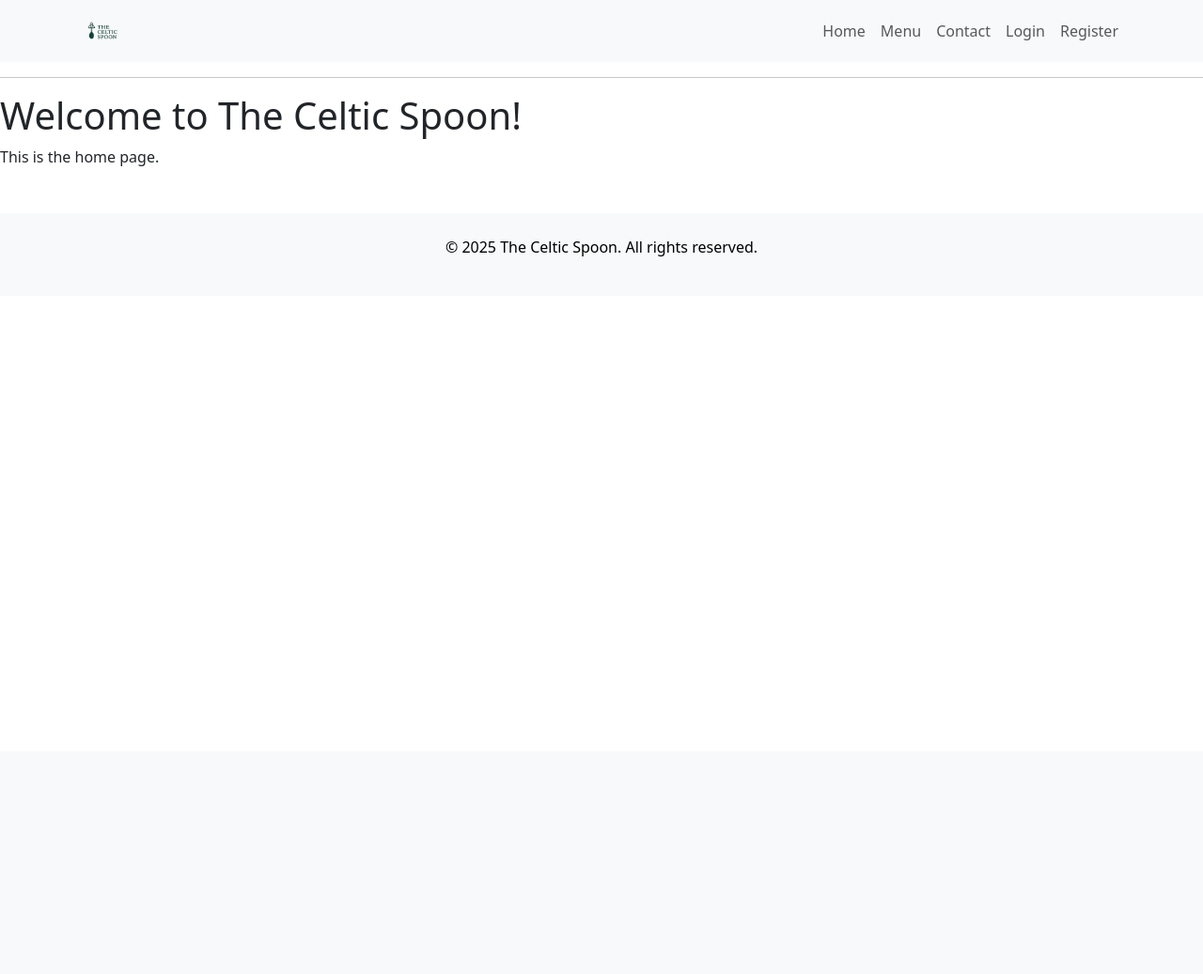
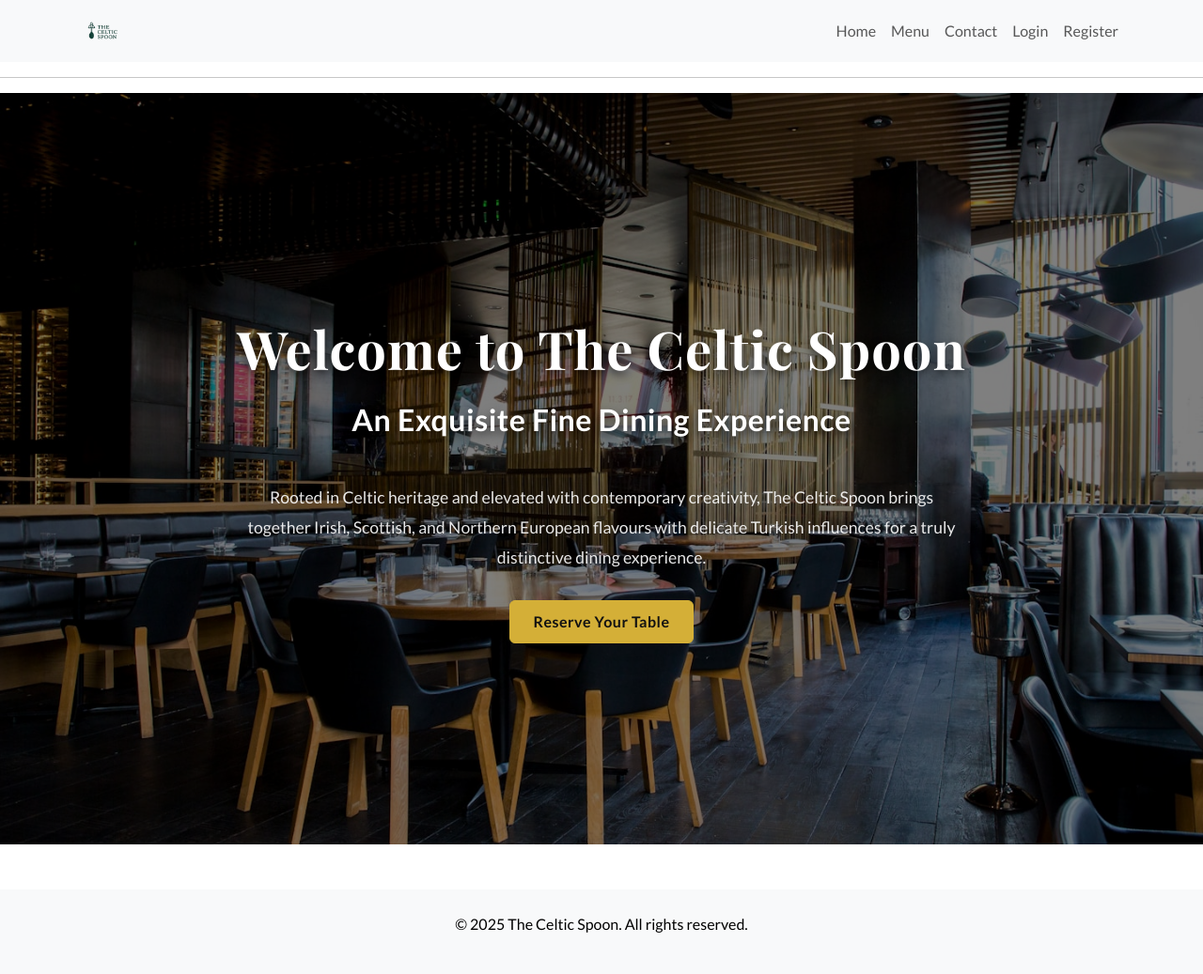
Before and after one commit to PDennise/the_celtic_spoon, a Django app: page / in a window 1280 px wide. Shown: the whole page at 94% size. Before the commit the page ends 273 px from the top, so only its background shows below. Run offline with Django 5.2, Linux system fonts and the light colour scheme.

Commit message:
Activate CSS, add Google Fonts, and implement styled hero section with background image, typography, and CTA

```diff
--- a/static/assets/style.css
+++ b/static/assets/style.css
@@ -1,3 +1,13 @@
+/* GLOBAL FONTS */
+
+/* Body: Readable, modern sans-serif */
+body {
+    font-family: 'Lato', sans-serif;
+    font-weight: 400;
+    line-height: 1.6;   /* Readable spacing */
+    color: #222;
+}
+
 /* Navbar container*/
 nav {
     background: #222;   /* Dark background for navbar */
@@ -66,3 +76,91 @@ nav {
 .dropdown-menu {
     position: absolute;
 }
+
+
+/* Hero Section */
+#hero {
+    background-image: url("../assets/images/hero_image_home.jpeg");
+    background-size: cover;                                         /* Ensures the image fully covers the hero area */
+    background-position: center;                                    /* Keeps image centered while cropping */
+    background-repeat: no-repeat;
+
+    min-height: 100vh;                                              /* Full viewport height */
+    display: flex;                                                  /* Enables vertical alignment of content */
+    align-items: center;                                            /* Vertically centers hero content */
+
+    position: relative;                                             /* Required for overlay positioning */
+
+    /* Improves vertical breathing space inside hero */
+    padding: 80px 20px;                                             /* Adds vertical rhythm */
+}
+
+/* Dark overlay for better text readability */
+#hero::before {
+    content: "";
+    position: absolute;
+    inset: 0;                                                       /* Covers entire hero area */
+    background: rgba(0, 0, 0, 0.5);
+}
+
+/* Keeps hero text above overlay */
+#hero .container {
+    position: relative;
+    z-index: 2;
+
+    max-width: 800px;                                               /* Prevents text from stretching too wide */
+    text-align: center;                                             /* Centers hero text and limits width for elegant layout */
+}
+
+/* Hero headings */
+
+#hero h1 {
+    font-weight: 900;                                               /* Extra-bold for high impact and readability */
+    font-size: 3.5rem;                                              /* Larger size for hero prominence */
+    letter-spacing: 1px;                                            /* Slight spacing to enhance elegance */
+    margin-bottom: 20px;                                            /* Adds refined spacing under main heading */
+}
+
+#hero h2 {
+    font-weight: 700;                                               /* Bold to complement main heading */
+    font-size: 2rem;                                                /* Maintains hierarchy below h1 */
+    letter-spacing: 0.5px;                                          /* Adds subtle refinement */
+    margin-bottom: 25px;                                            /* Subheading spacing */
+}
+#hero h1, #hero h2 {
+    color: white;                                                 /* Contrast over overlay */
+    text-shadow: 0 4px 10px rgba(0,0,0,0.6);                      /* Adds subtle text shadow for depth over background image */
+}
+
+/* Enhances readability of hero paragraph */
+#hero p {
+    font-size: 1.1rem;
+    line-height: 1.8;                                               /* More elegant spacing */
+    margin-bottom: 30px;
+    color: rgba(255,255,255,0.9);                                 /* Softer white for refinement */
+}
+
+/* Hero button: bold and slightly spaced for premium CTA */
+#hero .btn {
+    background-color: #D4AF37;                                    /* Premium gold */
+    border-color: #D4AF37;                                        /* Matches background for clean look */
+    color: #111;                                                  /* Dark text over gold */
+    font-weight: 600;                                               /* Makes call-to-action prominent */
+    letter-spacing: 0.5px;                                          /* Slight spacing enhances readability */
+    padding: 10px 25px;                                             /* Comfortable click area */
+    transition: all 0.3s ease;                                      /* Smooth hover effect */
+}
+
+#hero .btn:hover {
+    background-color: #C6A75E;                                    /* Slightly darker gold for hover */
+    box-shadow: 0 6px 12px rgba(0,0,0,0.3);
+    transform: scale(1.05);
+}
+
+/* Headings: Elegant, classy serif */
+h1, h4 {
+    font-family: 'Playfair Display', serif;
+    font-weight: 700;
+    line-height: 1.2;
+    color: #111;                                                  /* Slightly darker for premium feel */
+}
--- a/templates/base.html
+++ b/templates/base.html
@@ -9,8 +9,12 @@
 
     <!-- Bootstrap 5 CSS -->
     <link href="https://cdn.jsdelivr.net/npm/bootstrap@5.3.0/dist/css/bootstrap.min.css" rel="stylesheet">
-    <!-- <link rel="stylesheet" href="{% static 'assets/style.css' %}"> -->
+    <link rel="stylesheet" href="{% static 'assets/style.css' %}">
     <link href="https://cdn.jsdelivr.net/npm/bootstrap-icons@1.11.3/font/bootstrap-icons.css" rel="stylesheet">
+    <!-- Google Fonts -->
+    <link
+        href="https://fonts.googleapis.com/css2?family=Lato:wght@400;700&family=Playfair+Display:wght@400;700&display=swap"
+        rel="stylesheet">
     {% block extra_css %}{% endblock %}
 </head>
 
--- a/templates/home.html
+++ b/templates/home.html
@@ -2,7 +2,26 @@
 {% load static %}
 
 {% block content %}
-<h1>Welcome to The Celtic Spoon!</h1>
-<p>This is the home page.</p>
-
+<header id="hero">
+    <!-- section with hero image -->
+    <div class="container">
+        <div class="row">
+            <!-- text-center class used to centre all text inside column -->
+            <div class="col-12 text-center text-white">
+                <h1 class="display-4 my-4">Welcome to The Celtic Spoon</h1>
+                <!-- mb-5 gives extra margin spacing under subheading -->
+                <h2 class="display-6 mb-5">An Exquisite Fine Dining Experience</h2>
+                <p>
+                    Rooted in Celtic heritage and elevated with contemporary creativity,
+                    The Celtic Spoon brings together Irish, Scottish, and Northern European
+                    flavours with delicate Turkish influences for a truly distinctive dining experience.
+                </p>
+                <!-- Button trigger modal -->
+                <button type="button" class="btn btn-primary sharp-corners custom-button" data-bs-toggle="modal"
+                    data-bs-target="#exampleModal">
+                    Reserve Your Table
+                </button>
+            </div>
+        </div>
+</header>
 {% endblock %}
```
Also changed, not shown: static/assets/images/hero_image_home.jpeg (added).
